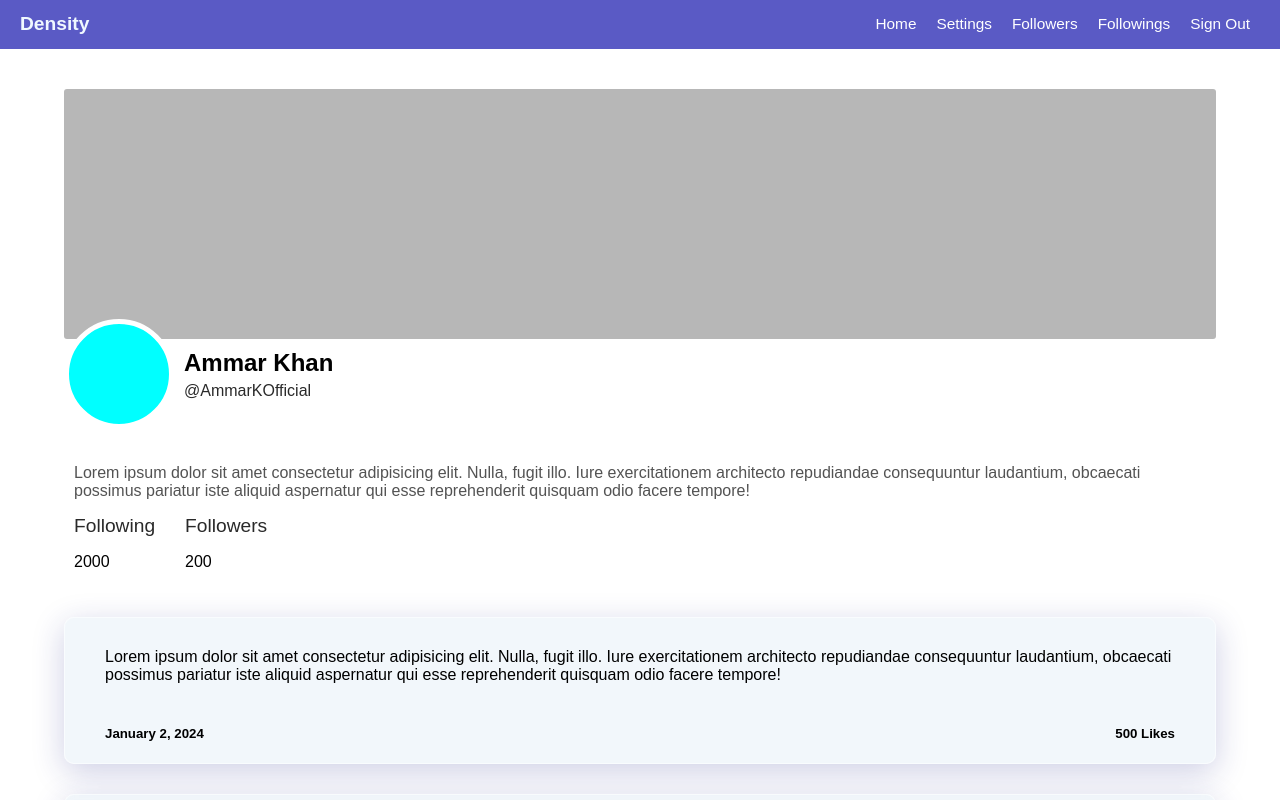
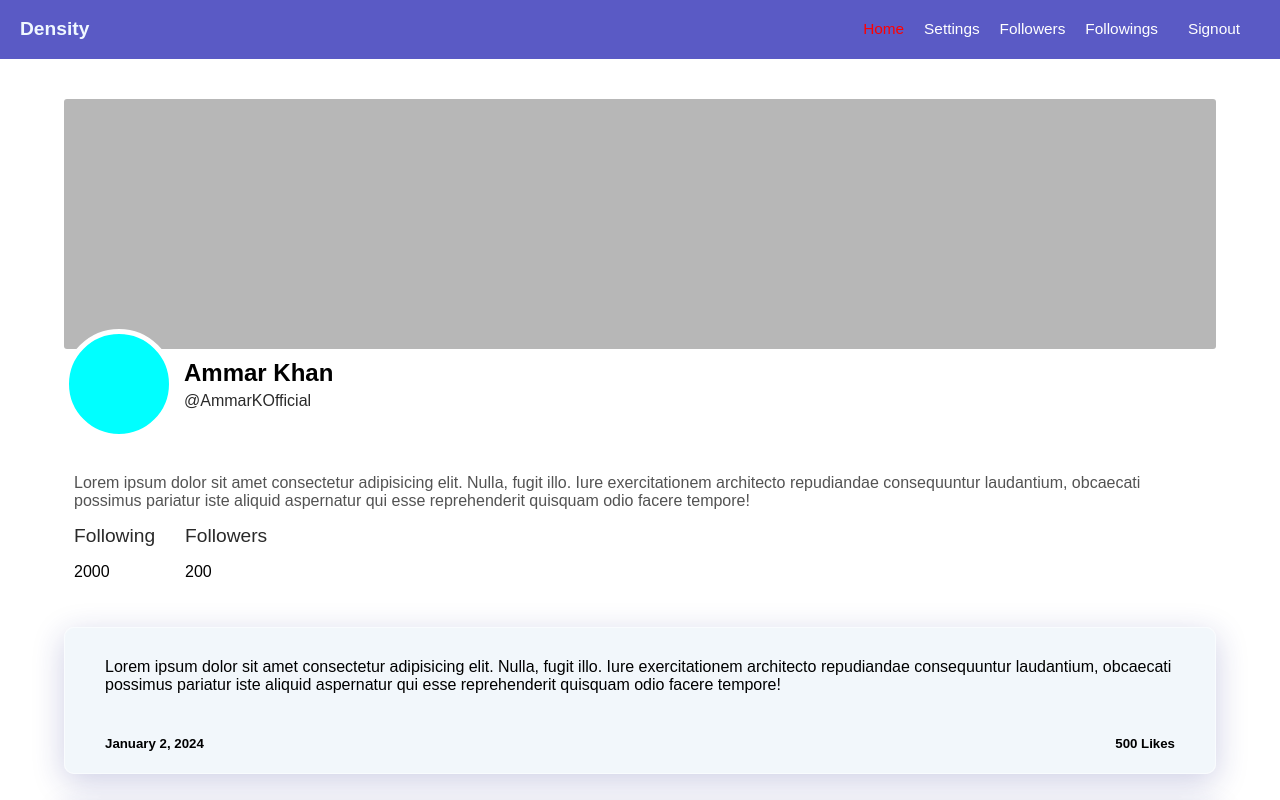
Before and after one commit to AmmarKOfficial/Edense, a React (Vite) app in the folder Tweet App/my-app/: page /home in a window 1280 px wide. Shown: the top 800 px of the page. Built offline with nearby package versions, Linux system fonts and the light colour scheme; no server answers; the HTML template or start-up script is replaced by a standard one.

Commit message:
Authentication Passed

```diff
--- a/Tweet App/my-app/package.json
+++ b/Tweet App/my-app/package.json
@@ -10,6 +10,7 @@
     "preview": "vite preview"
   },
   "dependencies": {
+    "firebase": "^10.7.2",
     "react": "^18.2.0",
     "react-dom": "^18.2.0",
     "react-router-dom": "^6.21.3"
--- a/Tweet App/my-app/src/Components/Login/index.jsx
+++ b/Tweet App/my-app/src/Components/Login/index.jsx
@@ -1,39 +1,46 @@
 import { useState } from "react";
 import classes from "./index.module.css"
+import { signInWithEmailAndPassword } from 'firebase/auth'
+import { auth } from "../../firebase"
+import { useNavigate } from "react-router-dom";
 
 
 const index = ({loginState}) => {
+
+  const navigate = useNavigate();
 
   const [email, setEmail] = useState("")
   const [password, setPassword] = useState("")
   const [errorMessage, SetErrorMessage] = useState("")
 
-  const onLogin = (e)=>{
+  const onLogin = async (e)=>{
     e.preventDefault();
 
     let validEmail = email.trim()
 
     if (!validEmail) {
-      SetErrorMessage("Please write your email!")
+      SetErrorMessage("Please Write Your Email!")
+    }
+    else if (password.length < 8){
+      SetErrorMessage("Password Should Have Atleast 8 Characters")
     }
     else {
-      SetErrorMessage("")
-    }
+      console.log(email, password)
 
-    console.log(email);
-    console.log(password.length);
-  }
+      try {
+        const user = await signInWithEmailAndPassword(auth, email, password);
+        console.log(user);
 
-  const handlePassword = (e) =>{
-    setPassword(e.target.value)
-    if(password.length < 8 ) {
-      SetErrorMessage("Password use be atleast 8 characters")
-    }
-    else {
+        navigate("/home");
+      } catch (error) {
+        console.log(error.errorCode)
+        console.log(error.errorMessage)
+      }
       SetErrorMessage("")
     }
 
   }
+
 
   return (
     <>
@@ -44,7 +51,7 @@ const index = ({loginState}) => {
 
       <form onSubmit={(e)=>{onLogin(e)}} className={classes.login_form}>
         <input className={classes.input_field} type="email" value={email} onChange={(e)=>{setEmail(e.target.value)}} placeholder="Your Email" required/>
-        <input className={classes.input_field} type="password" value={password} onChange={handlePassword} placeholder="Your Password" required/>
+        <input className={classes.input_field} type="password" value={password} onChange={(e)=>{setPassword(e.target.value)}}  placeholder="Your Password" required/>
         <input className={classes.btn} type="submit" value={"Sign In"} />
 
       </form>
--- a/Tweet App/my-app/src/Components/Nav/index.jsx
+++ b/Tweet App/my-app/src/Components/Nav/index.jsx
@@ -1,8 +1,13 @@
 import classes from "./index.module.css"
 import { NavLink } from "react-router-dom"
+import { signOut } from "firebase/auth";
+import { auth } from "../../firebase";
+import { useNavigate } from "react-router-dom";
 
 
 const index = () => {
+
+  const navigate = useNavigate()
 
   let units = [
     {placeholder:"Home",path:'/home',page:true},
@@ -13,6 +18,19 @@ const index = () => {
 
 
   ]
+
+  const logoutHandler = () =>{
+    signOut(auth)
+    .then(()=>{
+      navigate("/")
+    })
+    .catch((err)=>{
+      console.log(err)
+    })
+
+  }
+
+
   return (
 
     <nav>
@@ -23,11 +41,12 @@ const index = () => {
       {
         units.map((item,index)=>(
           <li key={index} className={classes.list_item}>
-              <NavLink to={item.path}
-              className={({ isActive }) => (isActive ? 'active' : '')}
+              {item.page ? <NavLink to={item.path}
+              className={({ isActive }) => (isActive ? classes.active : '')}
+              // className={classes.active}
             >
               {item.placeholder}
-              </NavLink>
+              </NavLink> : <button className={classes.btn} onClick={logoutHandler}>Signout</button> }
           </li>
         ))
       }
--- a/Tweet App/my-app/src/Components/Nav/index.module.css
+++ b/Tweet App/my-app/src/Components/Nav/index.module.css
@@ -21,6 +21,7 @@ nav ul{
     margin-right: 30px;
     list-style: none;
     cursor: pointer;
+    align-items: center;
 
 }
 
@@ -38,3 +39,18 @@ a{
 a:hover{
     color: black;
 }
+
+.btn {
+    background: transparent;
+    color: #fff;
+    transition: all ease-out 0.3s;
+    font-size: 1.2vw;
+    padding: 5px 10px;
+    text-decoration: none;
+    border: none;
+    cursor: pointer;
+  }
+
+.btn:hover{
+    color: black;
+}
--- a/Tweet App/my-app/src/Components/Register/index.jsx
+++ b/Tweet App/my-app/src/Components/Register/index.jsx
@@ -1,5 +1,7 @@
 import { useState } from "react"
 import classes from "./index.module.css"
+import {createUserWithEmailAndPassword} from 'firebase/auth'
+import {auth} from '../../firebase'
 
 const index = (props) => {
   const loginState = props.loginState
@@ -10,33 +12,37 @@ const index = (props) => {
   const [isConfirmPassword,setIsConfirmPassword] =useState("")
   const [isErrorMessage,setIsErrorMessage] =useState(" ")
 
-  const handleRegister = (e) => {
+  const handleRegister = async (e) => {
     e.preventDefault();
 
     let validEmail = isEmail.trim()
 
-    if (!validEmail) {
+    if (!isName.trim()){
+      setIsErrorMessage("Write Correct Name")
+    }
+    else if (!validEmail) {
       setIsErrorMessage("Please Correct Your Email!")
+    }
+    else if (isPassword.length < 8 ){
+      setIsErrorMessage("Paswords must be atleast 8 characters")
+    }
+    else if (isConfirmPassword != isPassword){
+        setIsErrorMessage("Paswords are not same")
     }
     else {
       setIsErrorMessage("")
+      try {
+        const user = await createUserWithEmailAndPassword(auth, isEmail, isPassword)
+        console.log(user)
+      }
+      catch (error) {
+        console.log(error.code)
+      }
+      console.log(isName, isEmail, isPassword)
     }
   }
 
-  const handleConfirmPass = (e) => {
-    setIsConfirmPassword(e.target.value)
-    console.log(isPassword)
-    console.log(isConfirmPassword)
 
-    if(isPassword != isConfirmPassword){
-      setIsErrorMessage("Confirm Password is not same is Password")
-    }
-    else
-    {
-      setIsErrorMessage("")
-    }
-
-  }
 
   return (
     <>
@@ -48,10 +54,10 @@ const index = (props) => {
       }
 
       <form onSubmit={(e)=>{handleRegister(e)}} className={classes.login_form}>
-        <input className={classes.input_field} value={isName} onChange={(e)=>{setIsName(e.target.value)}} type="name" placeholder="Your Name" />
-        <input className={classes.input_field} value={isEmail} onChange={(e)=>{setIsEmail(e.target.value)}} type="email" placeholder="Your Email" />
-        <input className={classes.input_field} value={isPassword} onChange={(e)=>{setIsPassword(e.target.value)}} type="password" placeholder="Your Password" />
-        <input className={classes.input_field} value={isConfirmPassword} onChange={(e)=>{handleConfirmPass(e)}} type="password" placeholder="Confirm Password" />
+        <input required className={classes.input_field} value={isName} onChange={(e)=>{setIsName(e.target.value)}} type="name" placeholder="Your Name" />
+        <input required className={classes.input_field} value={isEmail} onChange={(e)=>{setIsEmail(e.target.value)}} type="email" placeholder="Your Email" />
+        <input required className={classes.input_field} value={isPassword} onChange={(e)=>{setIsPassword(e.target.value)}} type="password" placeholder="Your Password" />
+        <input required className={classes.input_field} value={isConfirmPassword} onChange={(e)=>{setIsConfirmPassword(e.target.value)}} type="password" placeholder="Confirm Password" />
         <input className={classes.btn} type="submit" value={"Register"} />
 
       </form>
--- /dev/null
+++ b/Tweet App/my-app/src/firebase.js
@@ -0,0 +1,36 @@
+// Import the functions you need from the SDKs you need
+import { initializeApp } from "firebase/app";
+import { getAnalytics } from "firebase/analytics";
+import {getAuth} from 'firebase/auth'
+// TODO: Add SDKs for Firebase products that you want to use
+// https://firebase.google.com/docs/web/setup#available-libraries
+
+// Your web app's Firebase configuration
+// For Firebase JS SDK v7.20.0 and later, measurementId is optional
+// const firebaseConfig = {
+//   apiKey: "AIzaSyBXVxtntyInQH1xG7U2I1JZ5ArhUgTyT3E",
+//   authDomain: "destiny-4a359.firebaseapp.com",
+//   projectId: "destiny-4a359",
+//   storageBucket: "destiny-4a359.appspot.com",
+//   messagingSenderId: "294636827181",
+//   appId: "1:294636827181:web:feb5df05daab4f4492fea4",
+//   measurementId: "G-N0XRNMFFZ2"
+// };
+
+// Your web app's Firebase configuration
+const firebaseConfig = {
+    apiKey: import.meta.env.VITE_API_KEY,
+    authDomain: import.meta.env.VITE_AUTH_DOMAIN,
+    projectId: import.meta.env.VITE_PROJECT_ID,
+    storageBucket: import.meta.env.VITE_STORAGE_BUCKET,
+    messagingSenderId: import.meta.env.VITE_MESSAGING_SENDER_ID,
+    appId: import.meta.env.VITE_APP_ID,
+    measurementId: import.meta.env.VITE_MEASUREMENT_ID
+  };
+
+// Initialize Firebase
+const app = initializeApp(firebaseConfig);
+// const analytics = getAnalytics(app);
+
+export const auth = getAuth(app)
+export default app;
```
Also changed, not shown: 1 other file (tests, documents, lock files or other folders).
